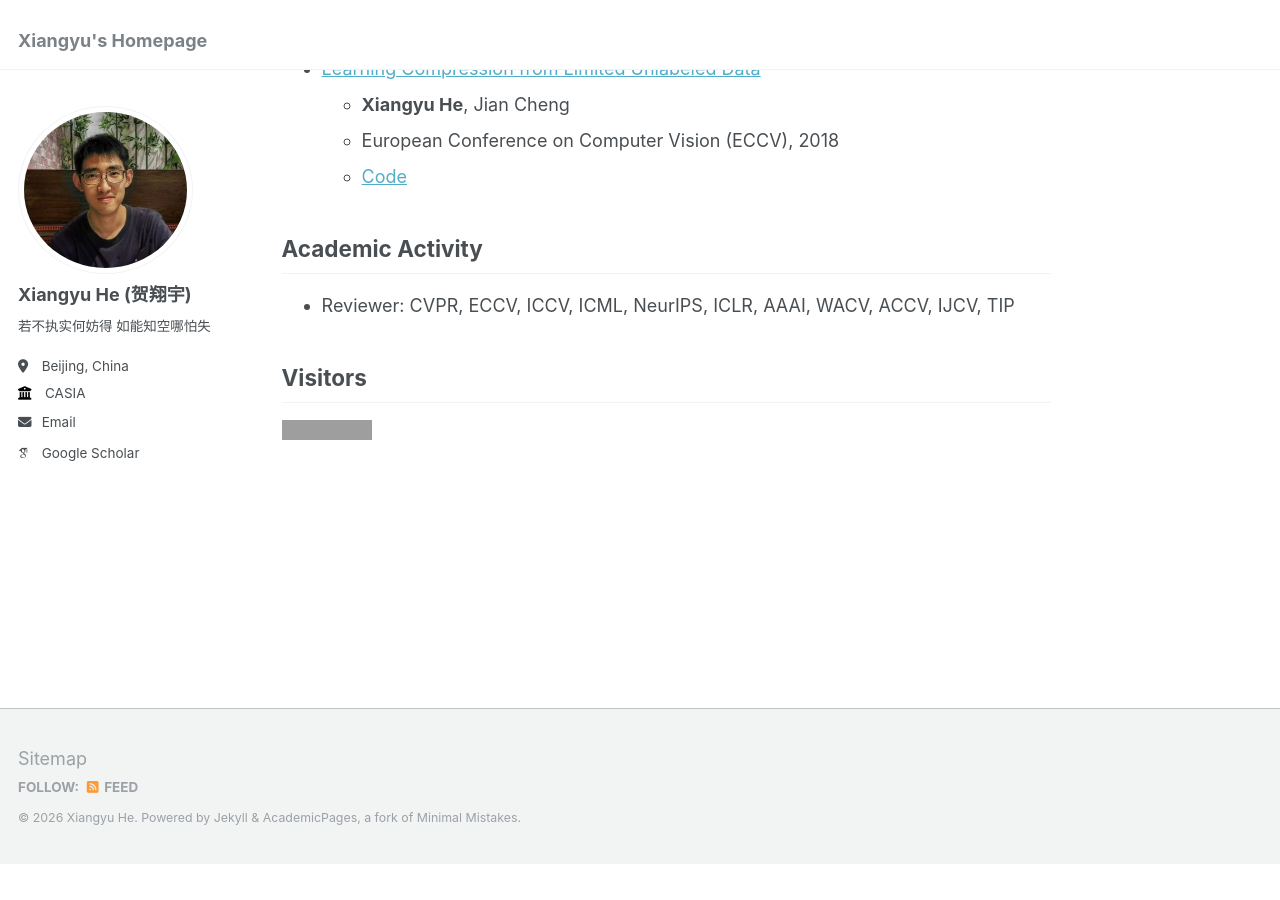
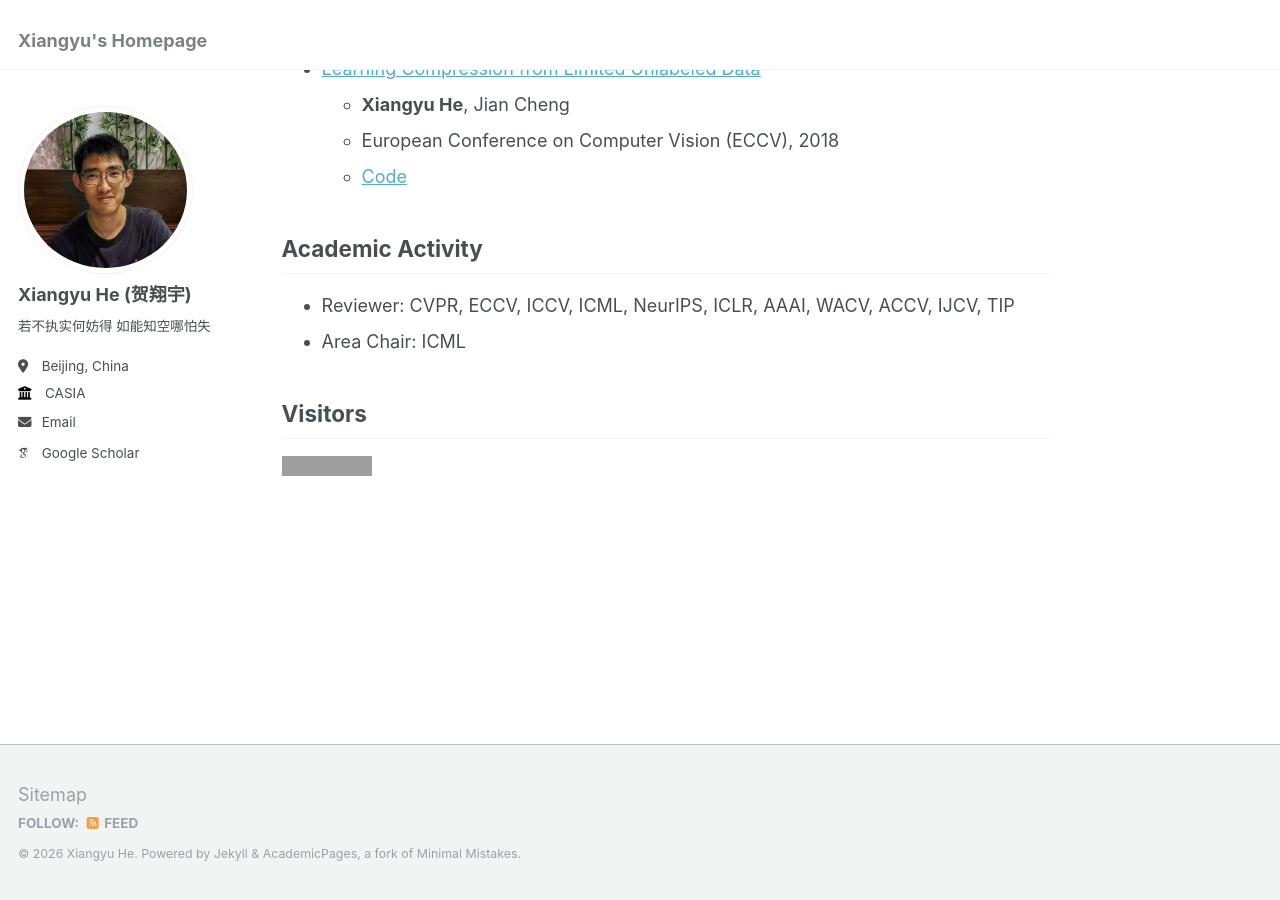
Before and after one commit to HolmesShuan/HolmesShuan.github.io, a Jekyll site: the page built from _pages/about.md, in a window 1280 px wide and 900 px high, scrolled down 5157 px. Built offline with Jekyll 4.4.1, drawn with Linux system fonts in a browser that asks for light colours; some web fonts are replaced; before the commit the page ends 6021 px from its top, so only the background shows below that; grey boxes are pictures that could not be loaded.

Commit message:
Add Area Chair role to academic activity section

```diff
--- a/_pages/about.md
+++ b/_pages/about.md
@@ -138,6 +138,7 @@ I earned my Ph.D. from the Institute of Automation, Chinese Academy of Sciences
 
 ## Academic Activity
 - Reviewer: CVPR, ECCV, ICCV, ICML, NeurIPS, ICLR, AAAI, WACV, ACCV, IJCV, TIP
+- Area Chair: ICML
 
 ## Visitors
 <a href="https://info.flagcounter.com/2mwo"><img src="https://s01.flagcounter.com/map/2mwo/size_m/txt_000000/border_CCCCCC/pageviews_1/viewers_0/flags_0/" alt="Flag Counter" border="0"></a>
```
